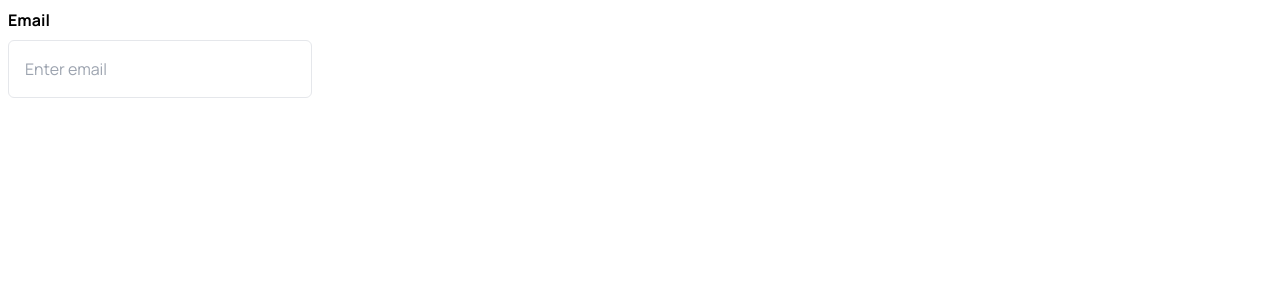
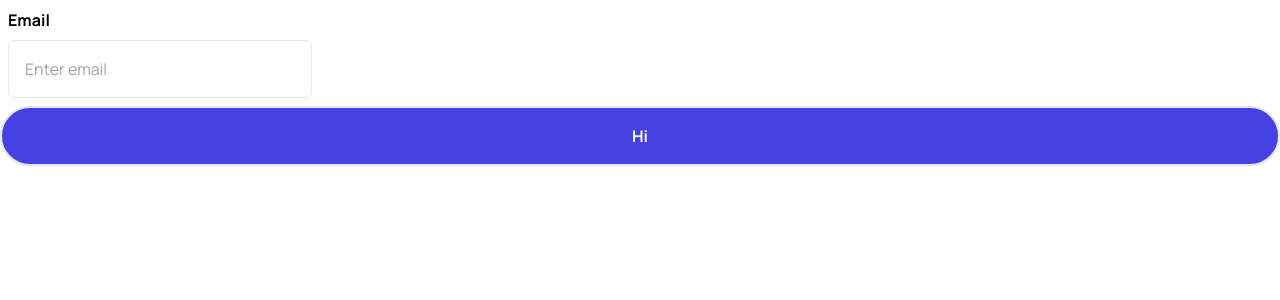
Before and after one commit to Dzenoo/Online-Learning-Platform, a Next.js app: page /signup in a window 1280 px wide. Shown: the top 300 px of the page. Built offline with nearby package versions, Linux system fonts and the light colour scheme.

Commit message:
adding button component

```diff
--- a/components/auth/Signup.tsx
+++ b/components/auth/Signup.tsx
@@ -2,6 +2,7 @@
 
 import React from "react";
 import Input from "../ui/Input";
+import Button from "../ui/Button";
 import { useValidation } from "@/hooks/useValidation";
 import { VALIDATOR_EMAIL } from "@/utility/validators";
 
@@ -21,6 +22,7 @@ const Signup = () => {
         label="Email"
         helperText="Please enter email"
       />
+      <Button value="Hi" type="button" styleType="initial" disabled={false} />
     </div>
   );
 };
--- a/components/ui/Button.tsx
+++ b/components/ui/Button.tsx
@@ -0,0 +1,27 @@
+import { ButtonProps } from "@/types/ButtonTypes";
+import React from "react";
+
+const Button: React.FC<ButtonProps> = ({
+  styleType,
+  type,
+  value,
+  disabled,
+}) => {
+  return (
+    <button
+      type={type}
+      className={`
+         py-4 w-full rounded-full shadow-sm border-2 text-white
+         font-bold hover:bg-[#4540e1ea] transition-all
+         ${disabled && "disabled:opacity-40 cursor-not-allowed"}
+         ${styleType === "error" && "bg-red-600"}
+         ${styleType === "success" && "bg-green-600"}
+         ${styleType === "initial" && "bg-[#4540e1]"}
+        `}
+    >
+      {value}
+    </button>
+  );
+};
+
+export default Button;
--- a/tailwind.config.js
+++ b/tailwind.config.js
@@ -1,18 +1,21 @@
 /** @type {import('tailwindcss').Config} */
 module.exports = {
   content: [
-    './pages/**/*.{js,ts,jsx,tsx,mdx}',
-    './components/**/*.{js,ts,jsx,tsx,mdx}',
-    './app/**/*.{js,ts,jsx,tsx,mdx}',
+    "./pages/**/*.{js,ts,jsx,tsx,mdx}",
+    "./components/**/*.{js,ts,jsx,tsx,mdx}",
+    "./app/**/*.{js,ts,jsx,tsx,mdx}",
   ],
   theme: {
     extend: {
       backgroundImage: {
-        'gradient-radial': 'radial-gradient(var(--tw-gradient-stops))',
-        'gradient-conic':
-          'conic-gradient(from 180deg at 50% 50%, var(--tw-gradient-stops))',
+        "gradient-radial": "radial-gradient(var(--tw-gradient-stops))",
+        "gradient-conic":
+          "conic-gradient(from 180deg at 50% 50%, var(--tw-gradient-stops))",
       },
     },
   },
+  variants: {
+    opacity: ({ after }) => after(["disabled"]),
+  },
   plugins: [],
-}
+};
--- /dev/null
+++ b/types/ButtonTypes.tsx
@@ -0,0 +1,6 @@
+export interface ButtonProps {
+  type: "button" | "submit";
+  value: string;
+  styleType: "error" | "success" | "initial";
+  disabled?: boolean;
+}
```
